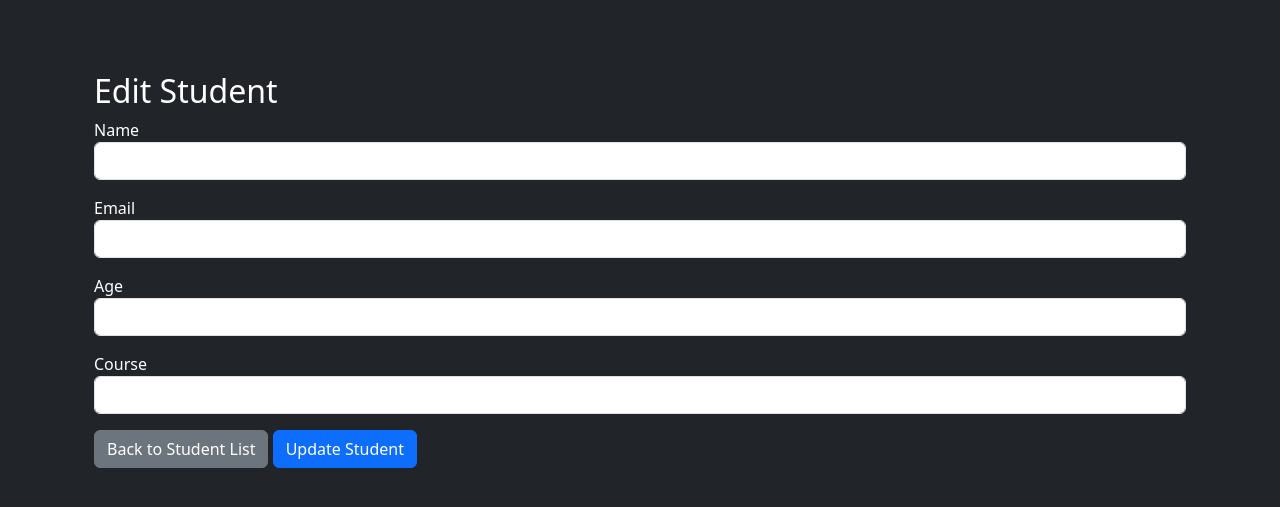
After one commit to Sahani-Mohottige/Student-Management-System, a CodeIgniter 4 app: the page made by app/Views/student_list/edit.php in a window 1280 px wide. The commit adds this page. Shown: the top 507 px of the page. Run offline with PHP 8.4 and a stand-in for CodeIgniter, Linux system fonts and the light colour scheme; the template is opened without the code that fills it, so the values that code supplies are empty; some libraries are stand-ins or nearby versions.

Commit message:
Refactor routes and views for student management: standardize route casing, update redirect paths, enhance UI with Bootstrap icons, and implement edit functionality.

```diff
--- a/app/Controllers/Student.php
+++ b/app/Controllers/Student.php
@@ -21,7 +21,7 @@ class Student extends BaseController{
             'course' => $this->request->getPost('course'),
         ];
         $model->insert($data);
-    return redirect()->to('/Student');
+    return redirect()->to(base_url('student'));
     }
     public function edit($id){
         $model = new StudentModel();
@@ -37,13 +37,13 @@ class Student extends BaseController{
             'course' => $this->request->getPost('course'),
         ];
         $model->update($id, $data);
-    return redirect()->to('/Student');
+    return redirect()->to(base_url('student'));
     }
 
     public function delete($id){
         $model = new StudentModel();
         $model->delete($id);
-    return redirect()->to('/Student');
+    return redirect()->to(base_url('student'));
     }
 
 
--- /dev/null
+++ b/app/Views/student_list/edit.php
@@ -0,0 +1,32 @@
+<!DOCTYPE html>
+<html>
+<head>
+    <title>Edit Student</title>
+    <link href="https://cdn.jsdelivr.net/npm/bootstrap@5.3.2/dist/css/bootstrap.min.css" rel="stylesheet">
+</head>
+<body class="bg-dark text-white">
+<div class="container mt-5 text-white p-4 rounded">
+    <h2>Edit Student</h2>
+    <form action="/student/update/<?= esc($student['id']) ?>" method="post">
+        <div class="mb-3">
+            <label>Name</label>
+            <input type="text" name="name" class="form-control" value="<?= esc($student['name']) ?>" required>
+        </div>
+        <div class="mb-3">
+            <label>Email</label>
+            <input type="email" name="email" class="form-control" value="<?= esc($student['email']) ?>" required>
+        </div>
+        <div class="mb-3">
+            <label>Age</label>
+            <input type="number" name="age" class="form-control" value="<?= esc($student['age']) ?>" required>
+        </div>
+        <div class="mb-3">
+            <label>Course</label>
+            <input type="text" name="course" class="form-control" value="<?= esc($student['course']) ?>" required>
+        </div>
+        <a href="/student" class="btn btn-secondary">Back to Student List</a>
+        <button type="submit" class="btn btn-primary">Update Student</button>
+    </form>
+</div>
+</body>
+</html>
```
Also changed, not shown: app/Config/Routes.php (+6 -6 lines), app/Views/index.php (deleted, +0 -44 lines), app/Views/student_list/create.php (+5 -4 lines), app/Views/student_list/index.php (+13 -5 lines).
